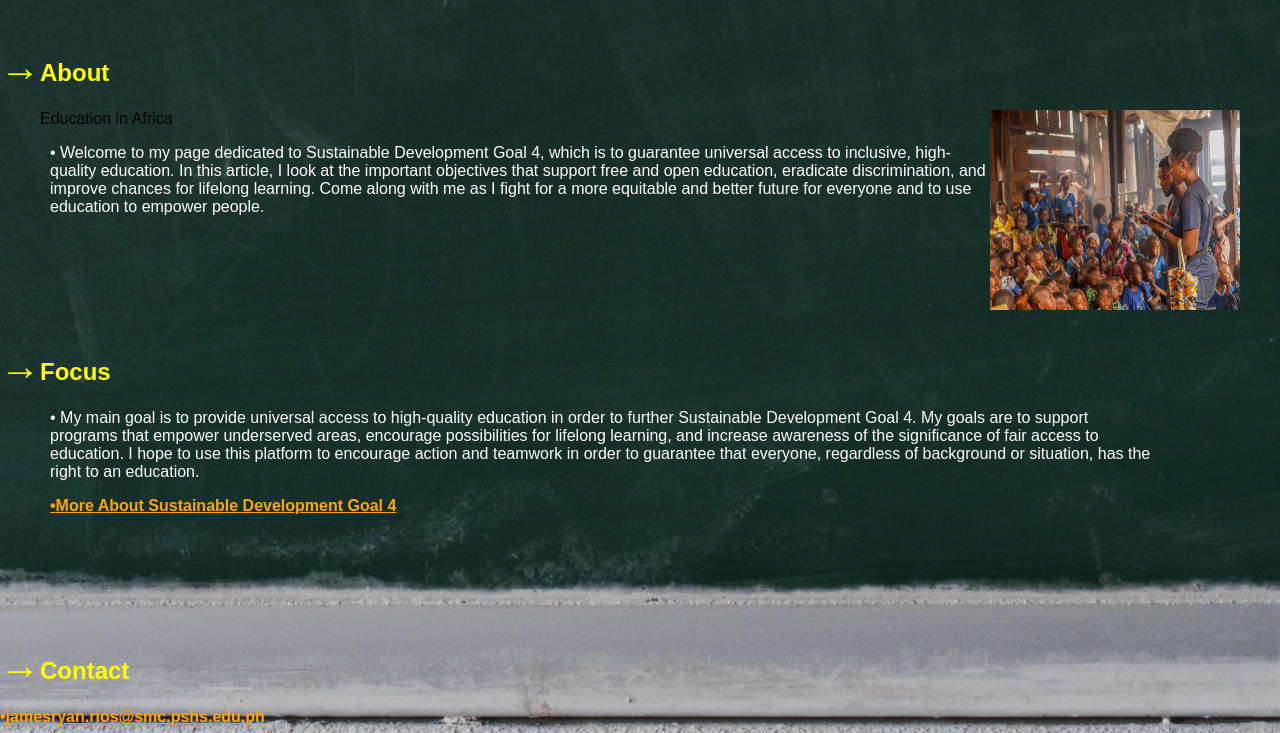
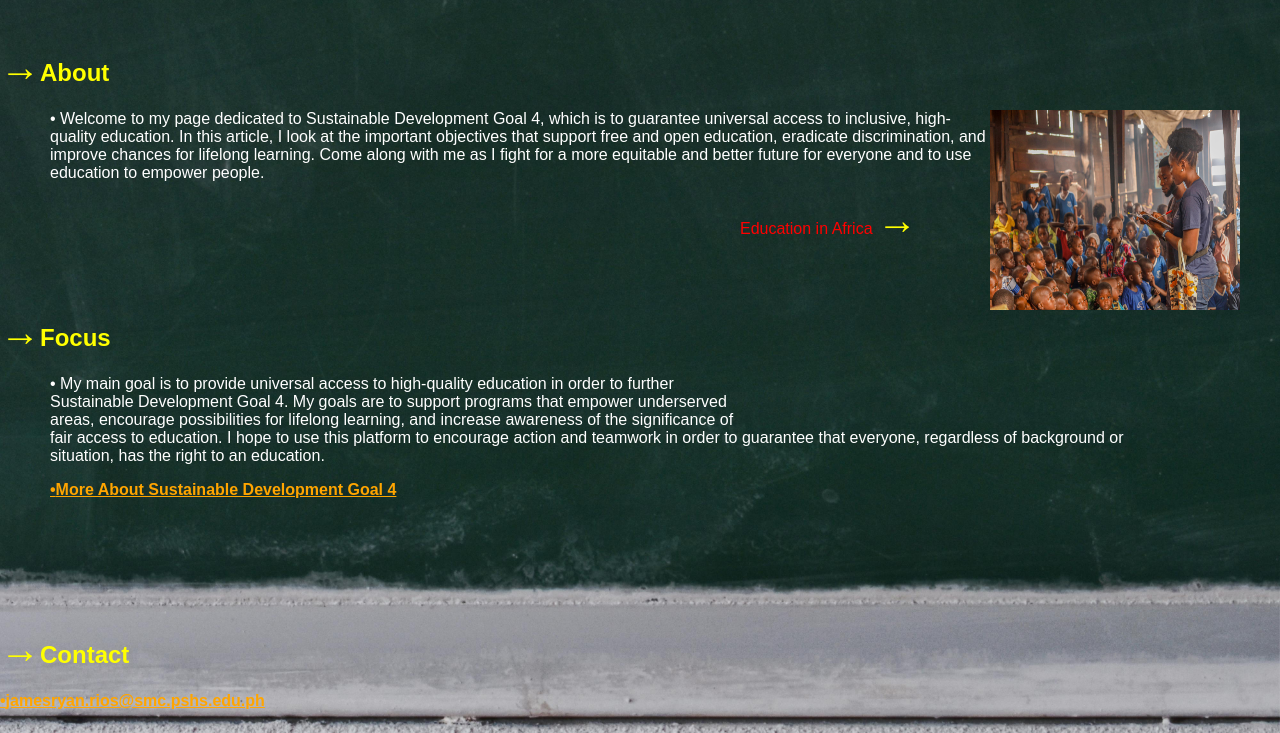
Before and after one commit to JamesPRios/FinalProject, a plain HTML site: page Rios, James - Final AA CS/index.html in a window 1280 px wide. Shown: the part 67-800 px from the top of the page. Drawn offline with Linux system fonts and the light colour scheme.

Commit message:
Update index.html

```diff
--- a/Rios, James - Final AA CS/index.html
+++ b/Rios, James - Final AA CS/index.html
@@ -21,21 +21,25 @@
         </nav>
     </header>
 
+
     <div>
 
         <h2 class="yr"><span class="arrow">&rarr;</span>About</h2>
         <aside>
           <figure>
         <img src="images/pexels-lagosfoodbank-9090747.jpg" alt="Education in Africa" class="yeah">
-        <figcaption>Education in Africa </figcaption>
+
         </figure>
+
         <p class="bek">
             Welcome to my page dedicated to Sustainable Development Goal 4, which is to guarantee universal access to
             inclusive, high-quality education. In this article, I look at the important objectives that support free and
             open education, eradicate discrimination, and improve chances for lifelong learning. Come along with me as I
             fight for a more equitable and better future for everyone and to use education to empower people.
         </p>
-        </aside>
+        <figcaption class="yeah"> Education in Africa <span class="arrow">&rarr;</span></figcaption>
+    </aside>
+
 
         <h2 class="ye"><span class="arrow">&rarr;</span>Focus</h2>
         <p class="bek">
```
